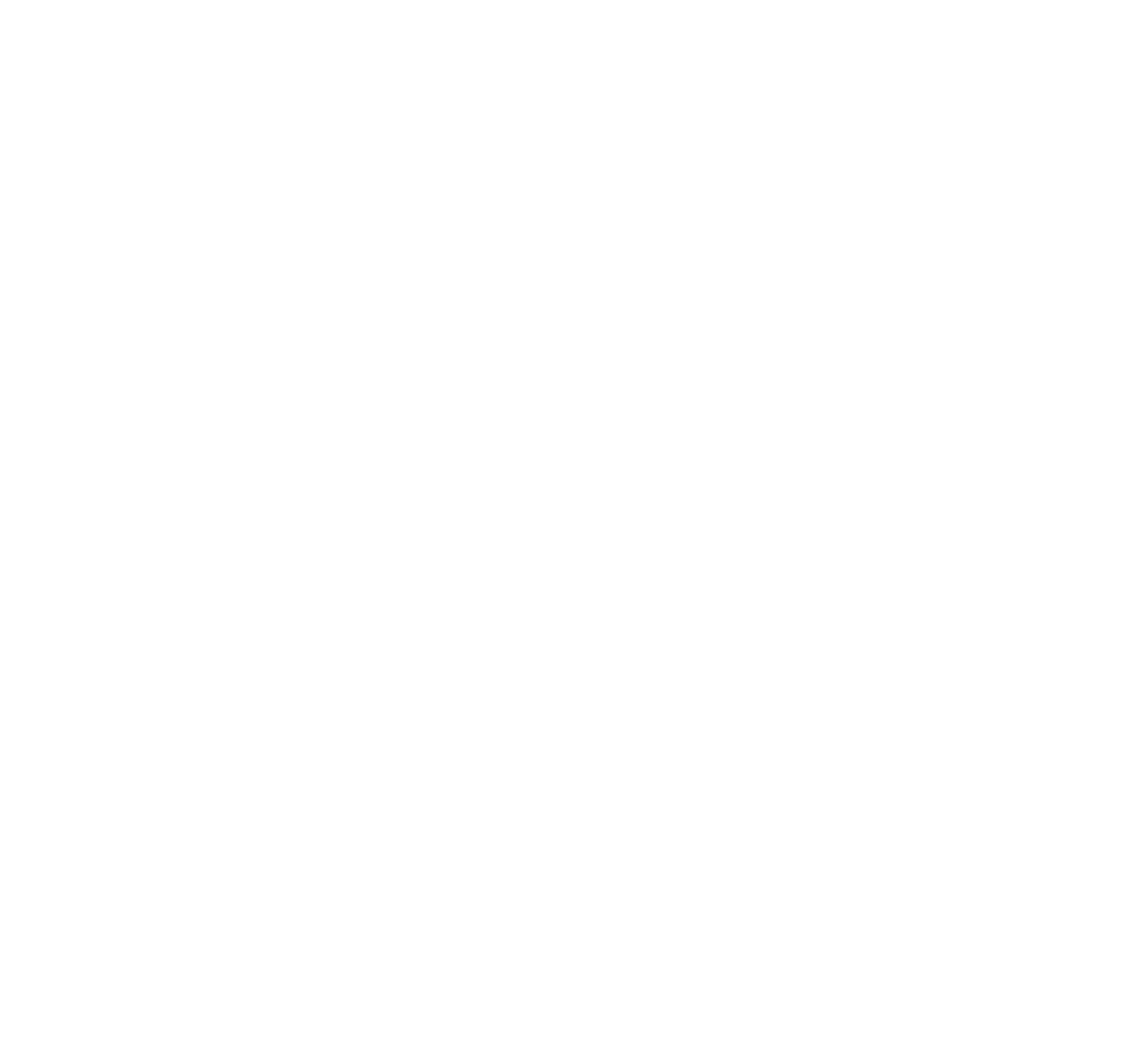
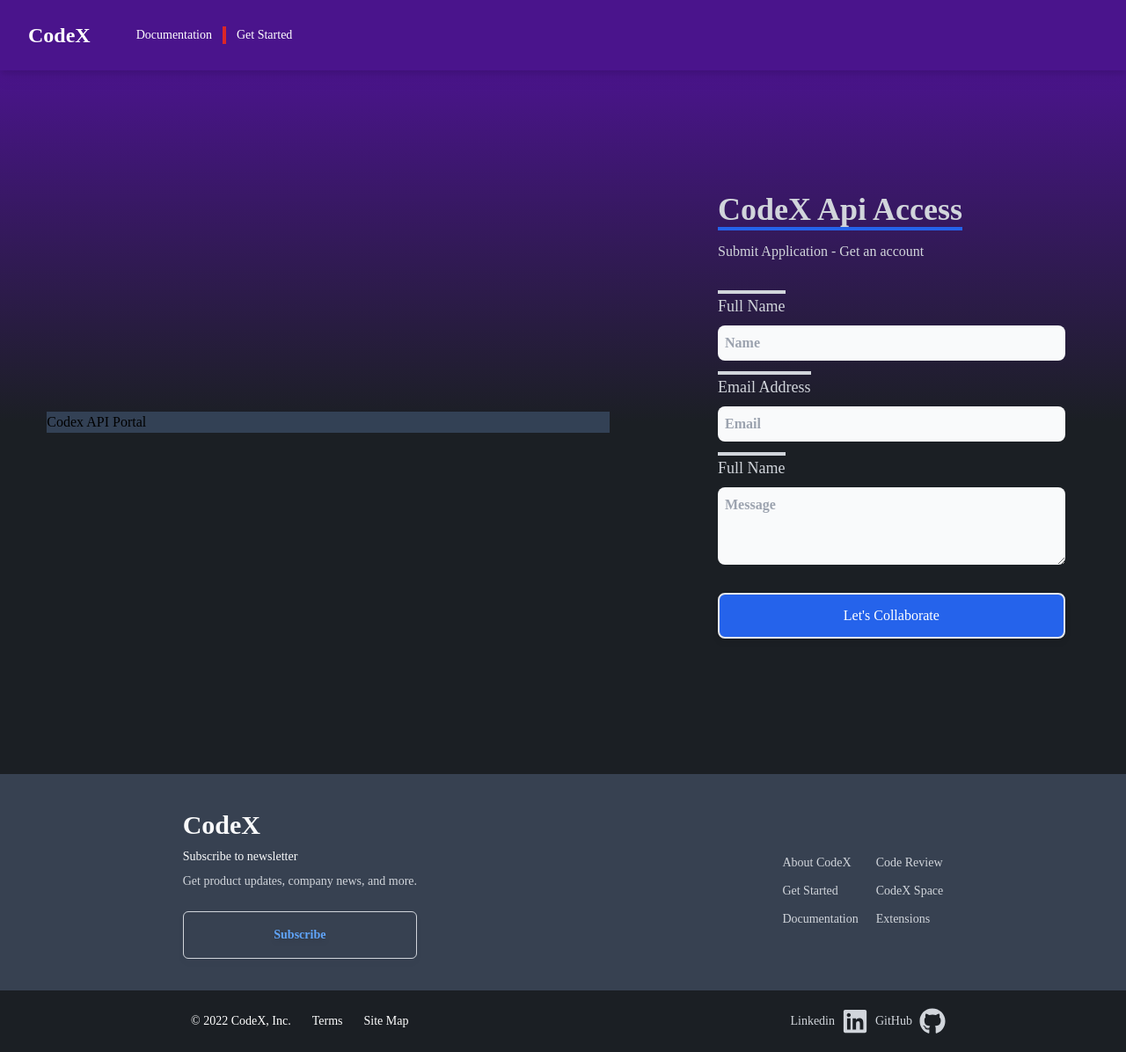
Before and after one commit to Joshua-Chris/codex.github.io, a React (Create React App) app: page /apply in a window 1280 px wide. Before the commit this address had no page. Shown: the whole page at 88% size. Before the commit the page ends 800 px from the top, so only its background shows below. Built offline with nearby package versions, Linux system fonts and the light colour scheme; the HTML template or start-up script is replaced by a standard one.

Commit message:
Began with the ApiAccess component

```diff
--- a/src/App.js
+++ b/src/App.js
@@ -8,6 +8,7 @@
 import Join from './pages/Join';
 import Versions from './pages/Versions';
 import CodexSpace from './pages/CodexSpace';
+import Apply from './pages/Apply';
 
 const App = () => {
   return (
@@ -22,6 +23,7 @@
           <Route path="/extensions" element={<Extensions />} />
           <Route path="/join" element={<Join />} />
           <Route path="/versions" element={<Versions />} />
+          <Route path="/apply" element={<Apply />} />
         </Routes>
       </div>
     </>
--- /dev/null
+++ b/src/components/ApiAccess/AccountRequest.jsx
@@ -0,0 +1,76 @@
+import React from 'react';
+
+const AccountRequest = () => {
+  return (
+    <>
+      <div className="flex flex-col md:flex-row justify-around items-center w-screen h-screen bg-gradient-to-b from-[#4a148c] via-[#1B1F24] to-[#1B1F24]">
+        <div className="basis-3/6 bg-slate-700">
+          <h1>Codex API Portal</h1>
+        </div>
+        <div
+          name="contact"
+          className="w-full h-screen flex basis-2/6 justify-center items-center p-4 pb-0"
+        >
+          <form
+            method="POST"
+            action="https://getform.io/f/e9a2c4a7-5310-4746-886b-b2bff36c75e4"
+            className="flex flex-col max-w-[600px] w-full"
+          >
+            <div className="pb-1">
+              <p className="text-4xl font-bold inline border-b-4 border-blue-600 text-gray-300">
+                CodeX Api Access
+              </p>
+              <p className="text-gray-300 py-4">
+                Submit Application - Get an account
+              </p>
+            </div>
+            <label
+              htmlFor="name"
+              className="text-gray-300 text-lg mb-2 mt-3 border-gray-300 border-t-4 w-fit"
+            >
+              Full Name
+            </label>
+            <input
+              className="bg-gray-50 text-black font-bold p-2 rounded-lg"
+              type="text"
+              placeholder="Name"
+              name="name"
+              id="name"
+            />
+            <label
+              htmlFor="email"
+              className="text-gray-300 text-lg mb-2 mt-3 border-gray-300 border-t-4 w-fit"
+            >
+              Email Address
+            </label>
+            <input
+              className="p-2 bg-gray-50 text-black font-bold rounded-lg"
+              type="email"
+              placeholder="Email"
+              name="email"
+              id="email"
+            />
+            <label
+              htmlFor="message"
+              className="text-gray-300 text-lg mb-2 mt-3 border-gray-300 border-t-4 w-fit"
+            >
+              Full Name
+            </label>
+            <textarea
+              className="bg-gray-50 text-black font-bold p-2 rounded-lg"
+              name="message"
+              rows="3"
+              placeholder="Message"
+              id="message"
+            ></textarea>
+            <button className="w-full text-white rounded-lg border-2 hover:bg-blue-600 hover:border-blue-600 px-4 py-3 my-8 mx-auto flex items-center">
+              Let's Collaborate
+            </button>
+          </form>
+        </div>
+      </div>
+    </>
+  );
+};
+
+export default AccountRequest;
--- a/src/components/Features/Feature.jsx
+++ b/src/components/Features/Feature.jsx
@@ -2,7 +2,7 @@
 
 const Feature = ({ header, textContent, imgUrl }) => {
   return (
-    <div className="w-screen h-screen md:h-full bg-[#1B1F24] text-white">
+    <div className="w-screen h-screen md:h-full text-white">
       <div className="w-screen md:h-[62vh] flex justify-center items-center">
         <div className="basis-2/4">
           <h1 className="text-4xl lg:text-5xl font-bold md:max-w-3xl">
--- a/src/components/Footer/Footer.jsx
+++ b/src/components/Footer/Footer.jsx
@@ -5,33 +5,33 @@
 const Footer = () => {
   return (
     <>
-      <div className="flex flex-col sm:flex-row px-10 sm:px-0 w-screen bg-gray-50 items-center justify-around pt-10 py-5 text-sm">
-        <div className="flex flex-col gap-2">
+      <div className="flex flex-col sm:flex-row px-10 sm:px-0 w-screen bg-gray-700 items-center justify-around pt-10 py-5 text-sm">
+        <div className="flex flex-col gap-2 text-gray-50">
           <h1 className="font-bold text-3xl">
             <Link to="/">CodeX</Link>
           </h1>
           <p className="font-medium">Subscribe to newsletter</p>
-          <p className="text-gray-400">
+          <p className="text-gray-300">
             Get product updates, company news, and more.
           </p>
-          <button className="btn bg-transparent mx-0 hover:shadow-transparent font-bold hover:font-normal text-blue-800 border-gray-300 border-[1px]">
+          <button className="btn bg-transparent mx-0 hover:shadow-transparent font-bold hover:font-normal text-blue-400 border-gray-300 border-[1px]">
             Subscribe
           </button>
         </div>
         <div className="flex flex-col sm:flex-row items-center sm:items-start justify-around gap-5">
-          <ul className="flex flex-row sm:flex-col gap-3 text-gray-400">
+          <ul className="flex flex-row sm:flex-col gap-3 text-gray-300">
             <Link to="/about">About CodeX</Link>
             <Link to="/join">Get Started</Link>
             <Link to="/documentation">Documentation</Link>
           </ul>
-          <ul className="flex flex-row sm:flex-col gap-3 text-gray-400">
+          <ul className="flex flex-row sm:flex-col gap-3 text-gray-300">
             <Link to="/codereview">Code Review</Link>
             <Link to="/codexspace">CodeX Space</Link>
             <Link to="/extensions">Extensions</Link>
           </ul>
         </div>
       </div>
-      <div className="flex flex-col sm:flex-row gap-3 w-screen py-5 items-center justify-around bg-gray-700 text-white text-sm">
+      <div className="flex flex-col sm:flex-row gap-3 w-screen py-5 items-center justify-around bg-[#1B1F24] text-white text-sm">
         <ul className="flex">
           <li>© 2022 CodeX, Inc.</li>
           <li>
--- a/src/components/Hero/Hero.jsx
+++ b/src/components/Hero/Hero.jsx
@@ -7,7 +7,7 @@
   const [btnAngle, setBtnAngle] = useState(false);
   const mouseOver = () => setBtnAngle(!btnAngle);
   return (
-    <div className="w-screen bg-[#1B1F24] text-white">
+    <div className="w-screen text-white">
       <div className="w-full h-[90vh] p-5 flex flex-col justify-center items-center">
         <h1 className="text-5xl lg:text-7xl text-center font-extrabold max-w-3xl md:max-w-5xl">
           A Torrent of fast cloud developer environments
@@ -24,7 +24,7 @@
           )}
         </button>
       </div>
-      <div className="w-screen bg-[#1B1F24] h-full flex flex-col justify-center items-center pb-20 bg-no-repeat bg-center bg-contain md:bg-cover">
+      <div className="w-screen h-full flex flex-col justify-center items-center pb-20 bg-no-repeat bg-center bg-contain md:bg-cover">
         <div className="w-[90%] md:w-[70%] mx-auto">
           <img
             src={HeroImg}
--- a/src/components/Navbar/Navbar.jsx
+++ b/src/components/Navbar/Navbar.jsx
@@ -3,11 +3,31 @@
 import { Link } from 'react-router-dom';
 
 const Navbar = () => {
+  // Mobile Nav
   const [nav, setNav] = useState(false);
   const navClick = () => setNav(!nav);
+
+  // Change nav color onScroll
+  const [color, setColor] = useState(false);
+  const changeColor = () => {
+    if (window.scrollY >= 400) {
+      setColor(true);
+    } else {
+      setColor(false);
+    }
+  };
+
+  window.addEventListener('scroll', changeColor);
+
   return (
     <>
-      <div className="z-10 fixed w-screen sticky top-0 h-[80px] flex text-sm items-center p-5 bg-[#1B1F24] text-white drop-shadow-lg justify-between md:justify-start">
+      <div
+        className={
+          color
+            ? 'z-10 fixed w-screen sticky top-0 h-[80px] flex text-sm items-center p-5 bg-[#1B1F24] text-white drop-shadow-lg justify-between md:justify-start'
+            : 'z-10 fixed w-screen sticky top-0 h-[80px] flex text-sm items-center p-5 bg-[#4a148c] text-white drop-shadow-lg justify-between md:justify-start'
+        }
+      >
         <div className="flex z-10">
           <Link
             to="/"
@@ -18,25 +38,13 @@
         </div>
         <ul className="hidden md:flex pl-7">
           <Link className="link" to="/documentation">
-            Doc
-          </Link>
-          {/* <Link className="link" to="/versions">
-            Versions
-          </Link>
-          <Link className="link" to="/extensions">
-            Extensions
-          </Link>
-          <Link className="link" to="/codereview">
-            Code review
-          </Link> */}
-          <Link className="link" to="/about">
-            About
+            Documentation
           </Link>
           <Link
             className="link border-red-600 border-l-4 hover:shadow-md"
-            to="/join"
+            to="/apply"
           >
-            Join
+            Get Started
           </Link>
         </ul>
         {/* Hamburger menu */}
--- a/src/components/Navbar/NavbarWhite.jsx
+++ b/src/components/Navbar/NavbarWhite.jsx
@@ -18,25 +18,13 @@
         </div>
         <ul className="hidden md:flex pl-7">
           <Link className="link" to="/documentation">
-            Doc
-          </Link>
-          {/* <Link className="link" to="/versions">
-            Versions
-          </Link>
-          <Link className="link" to="/extensions">
-            Extensions
-          </Link>
-          <Link className="link" to="/codereview">
-            Code review
-          </Link> */}
-          <Link className="link" to="/about">
-            About
+            Documentation
           </Link>
           <Link
             className="link border-red-600 border-l-4 hover:shadow-md"
-            to="/join"
+            to="/apply"
           >
-            Join
+            Get Started
           </Link>
         </ul>
         {/* Hamburger menu */}
--- /dev/null
+++ b/src/pages/Apply.js
@@ -0,0 +1,18 @@
+import React from 'react';
+import AccountRequest from '../components/ApiAccess/AccountRequest';
+// import UnderConstruction from '../components/Construction/UnderConstruction';
+import Footer from '../components/Footer/Footer';
+import Navbar from '../components/Navbar/Navbar';
+// import NavbarWhite from '../components/Navbar/NavbarWhite';
+
+const Apply = () => {
+  return (
+    <div>
+      <Navbar />
+      <AccountRequest />
+      <Footer />
+    </div>
+  );
+};
+
+export default Apply;
--- a/src/pages/Documentation.js
+++ b/src/pages/Documentation.js
@@ -8,6 +8,7 @@
 const Documentation = () => {
   return (
     <>
+      <div className="w-screen bg-gradient-to-b from-[#4a148c] via-[#1B1F24] to-[#1B1F24]">
         <Navbar />
         <Hero />
         <div>
@@ -19,6 +20,7 @@
             />
           ))}
         </div>
+      </div>
       <Footer />
     </>
   );
```
Lines whose indentation alone changed are shown as unchanged.
